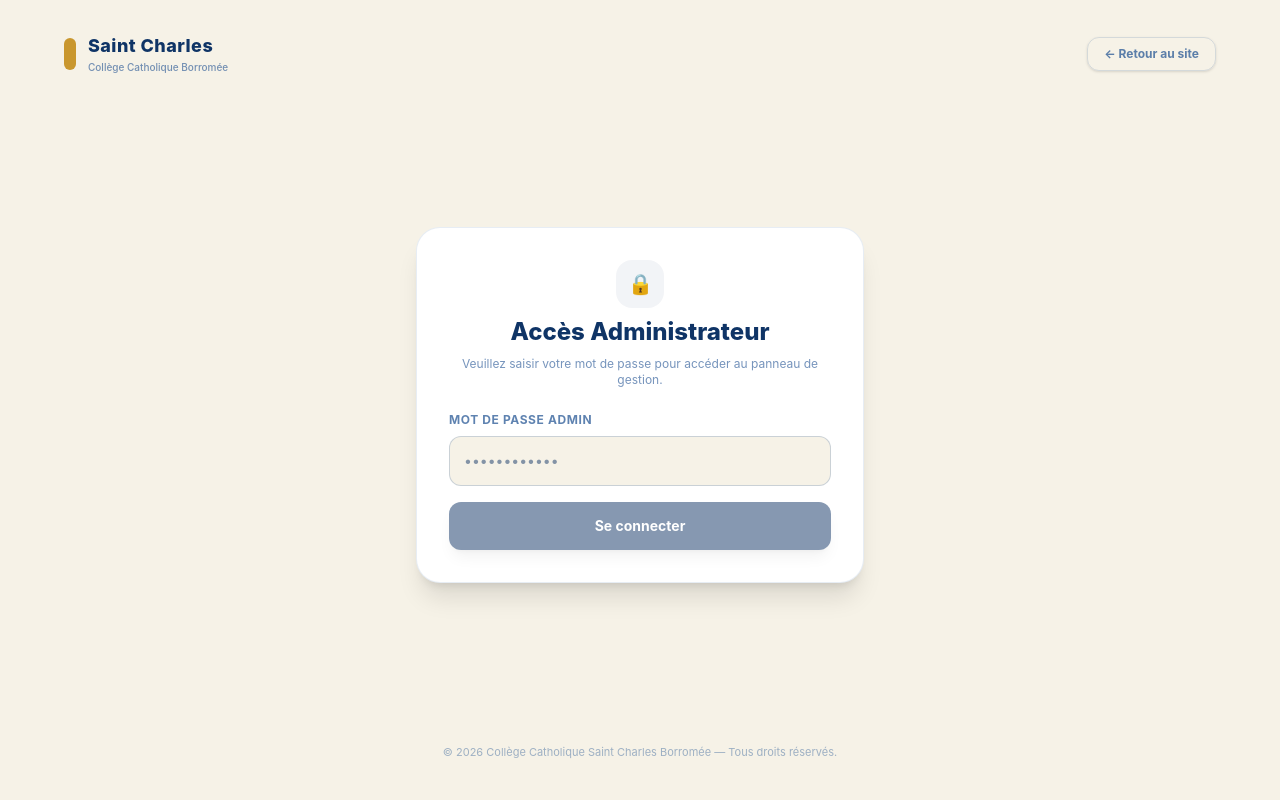
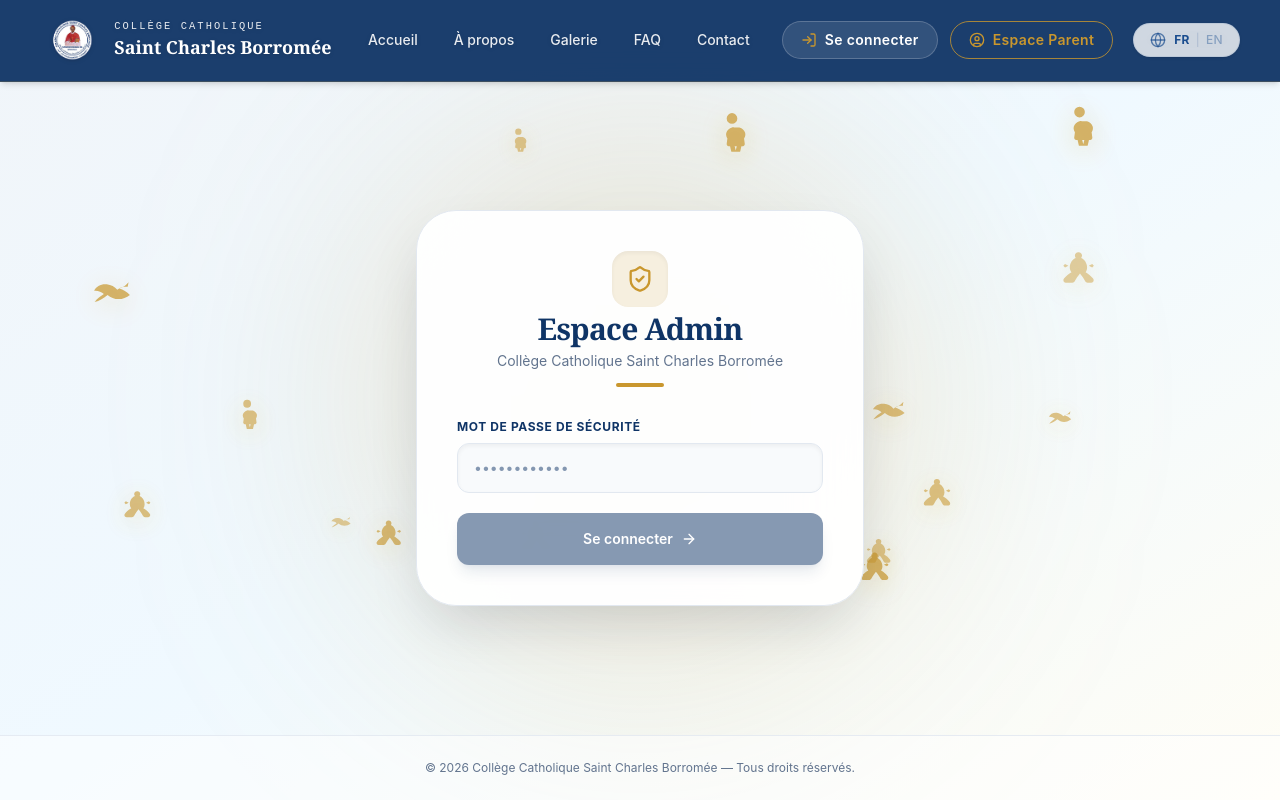
Before and after one commit to slash-pixel/scb, a React (Vite) app: page /login-page in a window 1280 px wide. Built offline with nearby package versions, Linux system fonts and the light colour scheme; a web font is replaced by a local one.

Commit message:
ttttttttttttttt

```diff
--- a/src/GalleryPage.tsx
+++ b/src/GalleryPage.tsx
@@ -118,19 +118,9 @@
               >
                 <img
                   src={getImageUrl(photo.url)}
-                  alt={photo.title}
+                  alt={photo.title || "Photo de la galerie"}
                   className="w-full h-full object-cover transition-transform duration-500 group-hover:scale-110"
                 />
-
-                {/* Overlay au survol */}
-                <div className="absolute inset-0 bg-navy-deep/40 opacity-0 group-hover:opacity-100 transition-opacity duration-300 flex flex-col items-center justify-center p-4 text-center">
-                  <span className="text-white font-semibold mb-2 drop-shadow-md">
-                    {photo.title}
-                  </span>
-                  <span className="text-xs text-white bg-navy-deep/80 px-3 py-1.5 rounded-full font-medium">
-                    Agrandir
-                  </span>
-                </div>
               </div>
             ))}
           </div>
--- a/src/LoginPage.tsx
+++ b/src/LoginPage.tsx
@@ -1,10 +1,37 @@
 import { useState, type FormEvent } from "react";
-import { useNavigate, Link } from "react-router-dom";
+import { useNavigate } from "react-router-dom";
+import { motion, AnimatePresence } from "framer-motion";
+import { Loader2, ArrowRight, ShieldCheck } from "lucide-react";
+import Navbar from "./components/Navbar";
+
+interface FloatingElement {
+  id: number;
+  x: number;
+  y: number;
+  size: number;
+  duration: number;
+  delay: number;
+  type: "bird" | "angel" | "prayer";
+}
+
+const TYPES: ("bird" | "angel" | "prayer")[] = ["bird", "angel", "prayer"];
+
+// Génération de 18 éléments répartis harmonieusement
+const INITIAL_ITEMS: FloatingElement[] = Array.from({ length: 18 }, (_, index) => ({
+  id: index,
+  x: Math.random() * 88 + 6,
+  y: Math.random() * 70 + 15,
+  size: Math.random() * 12 + 28, // Taille idéale (28px - 40px) pour voir distinctement chaque détail
+  duration: Math.random() * 6 + 8, // Animation fluide et lente (8s à 14s)
+  delay: Math.random() * 4,
+  type: TYPES[Math.floor(Math.random() * TYPES.length)],
+}));
 
 export default function LoginPage() {
   const [password, setPassword] = useState("");
   const [error, setError] = useState("");
   const [isLoading, setIsLoading] = useState(false);
+  const [floatingItems] = useState<FloatingElement[]>(INITIAL_ITEMS);
 
   const navigate = useNavigate();
 
@@ -21,13 +48,12 @@
       });
 
       if (!response.ok) {
-        throw new Error("Mot de passe incorrect");
+        throw new Error("Mot de passe administrateur incorrect.");
       }
 
       const data = await response.json();
       localStorage.setItem("token", data.token);
 
-      // Redirection vers le tableau de bord / formulaire
       navigate("/form");
     } catch (err) {
       if (err instanceof Error) {
@@ -41,60 +67,113 @@
   };
 
   return (
-    <div className="min-h-screen w-full bg-paper font-sans text-navy-deep flex flex-col justify-between p-4 sm:p-6">
+    <div className="min-h-screen w-full bg-linear-to-br from-slate-100 via-sky-50 to-amber-50/50 font-sans text-navy-deep flex flex-col justify-between relative overflow-hidden">
 
-      {/* En-tête / Navigation de retour */}
-      <header className="w-full max-w-6xl mx-auto flex items-center justify-between py-2">
-        <Link to="/" className="flex items-center space-x-3 group">
-          <div className="w-3 h-8 bg-gold rounded-full transition-transform group-hover:scale-110"></div>
-          <div>
-            <h1 className="text-lg font-extrabold text-navy-deep tracking-wide">Saint Charles</h1>
-            <p className="text-[10px] text-navy/60 font-medium">Collège Catholique Borromée</p>
-          </div>
-        </Link>
+      {/* Halo lumineux de fond */}
+      <div className="absolute top-1/2 left-1/2 -translate-x-1/2 -translate-y-1/2 w-137.5 h-137.5 bg-gold/20 blur-[130px] rounded-full pointer-events-none" />
 
-        <Link
-          to="/"
-          className="text-xs font-bold text-navy/70 hover:text-navy-deep border border-navy/15 px-4 py-2 rounded-xl transition hover:bg-white shadow-sm"
-        >
-          ← Retour au site
-        </Link>
+      {/* Éléments animés en arrière-plan (Oiseau en vol, Ange, Personne en prière) */}
+      <div className="absolute inset-0 pointer-events-none overflow-hidden z-0">
+        {floatingItems.map((item) => (
+          <motion.div
+            key={item.id}
+            initial={{ opacity: 0, scale: 0.3, y: 40 }}
+            animate={{
+              opacity: [0, 0.75, 0.95, 0.4, 0],
+              y: [-15, -80, -160],
+              x: [0, item.id % 2 === 0 ? 35 : -35, 0],
+              scale: [0.6, 1.15, 0.8],
+            }}
+            transition={{
+              duration: item.duration,
+              repeat: Infinity,
+              delay: item.delay,
+              ease: "easeInOut",
+            }}
+            style={{
+              position: "absolute",
+              left: `${item.x}%`,
+              top: `${item.y}%`,
+            }}
+            className="text-gold/75 filter drop-shadow-[0_4px_12px_rgba(212,175,55,0.4)]"
+          >
+            {item.type === "bird" && (
+              /* Véritable oiseau en plein vol, ailes amples et déployées */
+              <svg width={item.size} height={item.size} viewBox="0 0 24 24" fill="currentColor">
+                <path d="M21 11.5c-2.3-.4-4.5.3-6.2 1.8-1.5-1.8-3.7-3-6.3-3.3-3.2-.4-6.3 1.2-7.5 3.8 2.2-.2 4.4.6 5.8 2-2 1.2-4 2.8-5.5 4.7 2.8-.7 5.5-2.2 7.7-4.2 1.8 1.6 4.1 2.5 6.5 2.5 2.5 0 4.9-.9 6.8-2.5-1.8-1.8-4-3.1-6.3-3.8 2.2-.7 4.1-2 5.5-3.8z"/>
+              </svg>
+            )}
+            {item.type === "angel" && (
+              /* Ange majestueux avec tête, corps drapé et grandes ailes célestes */
+              <svg width={item.size} height={item.size} viewBox="0 0 24 24" fill="currentColor">
+                <path d="M12 2c1.1 0 2 .9 2 2 0 .5-.2 1-.5 1.4C15.2 6 17 8.2 17 11c0 1-.3 2-.9 2.8 1.5.8 3.2 2.2 4.4 3.7.8 1 .2 2.5-1.1 2.5h-2.1c-.6 0-1.2-.4-1.5-1-.7-1.5-1.8-3-3-4.5-1.2 1.5-2.3 3-3 4.5-.3.6-.9 1-1.5 1H4.5c-1.3 0-1.9-1.5-1.1-2.5 1.2-1.5 2.9-2.9 4.4-3.7-.6-.8-1-1.8-1-2.8 0-2.8 1.8-5 3.5-5.6-.3-.4-.5-.9-.5-1.4 0-1.1.9-2 2-2zm-8 7l2 1-2 1-1-1 1-1zm16 0l1 1-1 1-2-1 2-1z"/>
+              </svg>
+            )}
+            {item.type === "prayer" && (
+              /* Personne agenouillée en train de prier pour de vrai avec les mains jointes */
+              <svg width={item.size} height={item.size} viewBox="0 0 24 24" fill="currentColor">
+                <path d="M12 2a3 3 0 100 6 3 3 0 000-6zm1.2 8.1c-.4-.1-.8-.1-1.2 0-1.5.4-2.8 1.5-3.2 3-.3 1.1-.1 2.3.6 3.2l-.4 3c-.1.7.4 1.3 1.1 1.4h.8l.8 3.5c.2.7.9 1.1 1.6.9.7-.2 1.1-.9.9-1.6l-.7-2.8h1.2l-.7 2.8c-.2.7.2 1.4.9 1.6.7.2 1.4-.2 1.6-.9l.8-3.5h.8c.7-.1 1.2-.7 1.1-1.4l-.4-3c.7-.9.9-2.1.6-3.2-.4-1.5-1.7-2.6-3.2-3z"/>
+              </svg>
+            )}
+          </motion.div>
+        ))}
+      </div>
+
+      {/* Barre de navigation fixée avec un fond bleu sombre opacifié pour un contraste parfait */}
+      <header className="w-full fixed top-0 left-0 z-50 bg-navy-deep/95 backdrop-blur-md shadow-md border-b border-gold/20">
+        <Navbar />
       </header>
 
-      {/* Conteneur Formulaire de Connexion */}
-      <main className="flex-1 flex items-center justify-center py-10 px-4">
-        <div className="w-full max-w-md bg-white rounded-3xl p-8 shadow-xl border border-navy/10 space-y-6">
-
-          {/* Titre & Sous-titre */}
-          <div className="text-center space-y-2">
-            <div className="w-12 h-12 bg-navy-deep/5 text-navy-deep rounded-2xl flex items-center justify-center mx-auto text-xl font-bold">
-              🔒
+      {/* Conteneur principal du formulaire */}
+      <main className="flex-1 flex items-center justify-center pt-36 pb-16 px-6 relative z-10">
+        <motion.div
+          initial={{ opacity: 0, y: 25 }}
+          animate={{ opacity: 1, y: 0 }}
+          transition={{ duration: 0.6 }}
+          className="w-full max-w-md bg-white/95 backdrop-blur-2xl rounded-[2.5rem] p-8 sm:p-10 shadow-[0_25px_60px_-15px_rgba(15,23,42,0.18)] border border-slate-200 text-navy-deep space-y-8 relative overflow-hidden"
+        >
+          {/* En-tête du formulaire (Épuré) */}
+          <div className="text-center space-y-3">
+            <div className="inline-flex items-center justify-center w-14 h-14 rounded-2xl bg-gold/15 text-gold mb-1 shadow-inner">
+              <ShieldCheck className="w-7 h-7 text-gold" />
             </div>
-            <h2 className="text-2xl font-extrabold text-navy-deep">Accès Administrateur</h2>
-            <p className="text-xs text-navy/60">
-              Veuillez saisir votre mot de passe pour accéder au panneau de gestion.
-            </p>
+            <div>
+              <h2 className="text-2xl sm:text-3xl font-display font-bold text-navy-deep tracking-tight">
+                Espace Admin
+              </h2>
+              <p className="text-xs sm:text-sm text-slate-500 mt-1">
+                Collège Catholique Saint Charles Borromée
+              </p>
+            </div>
+            <div className="w-12 h-1 bg-gold rounded-full mx-auto my-2"></div>
           </div>
 
-          {/* Banner Erreur */}
-          {error && (
-            <div className="p-4 rounded-2xl bg-red-50 border border-red-200 text-red-700 text-xs font-semibold text-center animate-in fade-in duration-200">
-              {error}
-            </div>
-          )}
+          {/* Message d'erreur */}
+          <AnimatePresence>
+            {error && (
+              <motion.div
+                initial={{ opacity: 0, height: 0 }}
+                animate={{ opacity: 1, height: "auto" }}
+                exit={{ opacity: 0, height: 0 }}
+                className="p-4 rounded-2xl bg-red-50 border border-red-200 text-red-600 text-xs font-semibold text-center"
+              >
+                {error}
+              </motion.div>
+            )}
+          </AnimatePresence>
 
-          {/* Formulaire */}
-          <form onSubmit={handleLogin} className="space-y-4">
-            <div>
-              <label className="block text-xs font-bold text-navy/70 uppercase tracking-wider mb-2">
-                Mot de passe admin
+          {/* Formulaire de connexion */}
+          <form onSubmit={handleLogin} className="space-y-5">
+            <div className="space-y-2">
+              <label className="block text-xs font-bold text-navy-deep uppercase tracking-wider">
+                Mot de passe de sécurité
               </label>
               <input
                 type="password"
                 placeholder="••••••••••••"
                 value={password}
                 onChange={(e) => setPassword(e.target.value)}
-                className="w-full text-sm p-3.5 rounded-xl border border-navy/20 bg-paper focus:bg-white focus:outline-none focus:border-navy-deep transition duration-200"
+                className="w-full text-sm px-4 py-3.5 rounded-xl border border-slate-200 bg-slate-50 text-navy-deep focus:bg-white focus:outline-none focus:border-gold focus:ring-2 focus:ring-gold/20 transition duration-300 shadow-inner"
                 required
               />
             </div>
@@ -102,17 +181,27 @@
             <button
               type="submit"
               disabled={isLoading || !password.trim()}
-              className="w-full bg-navy-deep hover:bg-[#1C2541] text-white font-bold py-3.5 px-4 rounded-xl text-sm transition shadow-lg disabled:opacity-50 hover:shadow-navy-deep/20"
+              className="w-full group relative overflow-hidden rounded-xl bg-navy-deep hover:bg-gold text-white hover:text-navy-deep font-semibold py-4 px-6 text-sm transition-all duration-300 shadow-lg shadow-navy-deep/20 hover:shadow-gold/20 disabled:opacity-50 flex items-center justify-center gap-2 cursor-pointer"
             >
-              {isLoading ? "Vérification en cours..." : "Se connecter"}
+              {isLoading ? (
+                <>
+                  <Loader2 className="w-5 h-5 animate-spin" />
+                  <span>Vérification...</span>
+                </>
+              ) : (
+                <>
+                  <span>Se connecter</span>
+                  <ArrowRight className="w-4 h-4 transition-transform duration-300 group-hover:translate-x-1" />
+                </>
+              )}
             </button>
           </form>
 
-        </div>
+        </motion.div>
       </main>
 
-      {/* Pied de page */}
-      <footer className="text-center text-[11px] text-navy/40 py-4">
+      {/* Pied de page discret */}
+      <footer className="text-center text-xs text-slate-500 py-6 relative z-10 border-t border-slate-200/80 bg-white/50">
         &copy; {new Date().getFullYear()} Collège Catholique Saint Charles Borromée — Tous droits réservés.
       </footer>
     </div>
```
